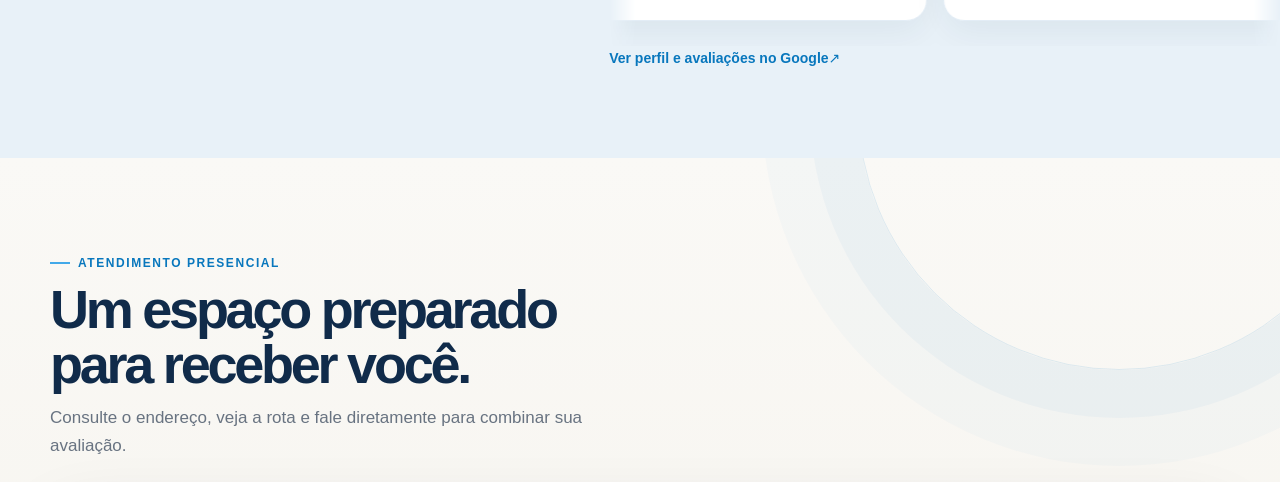
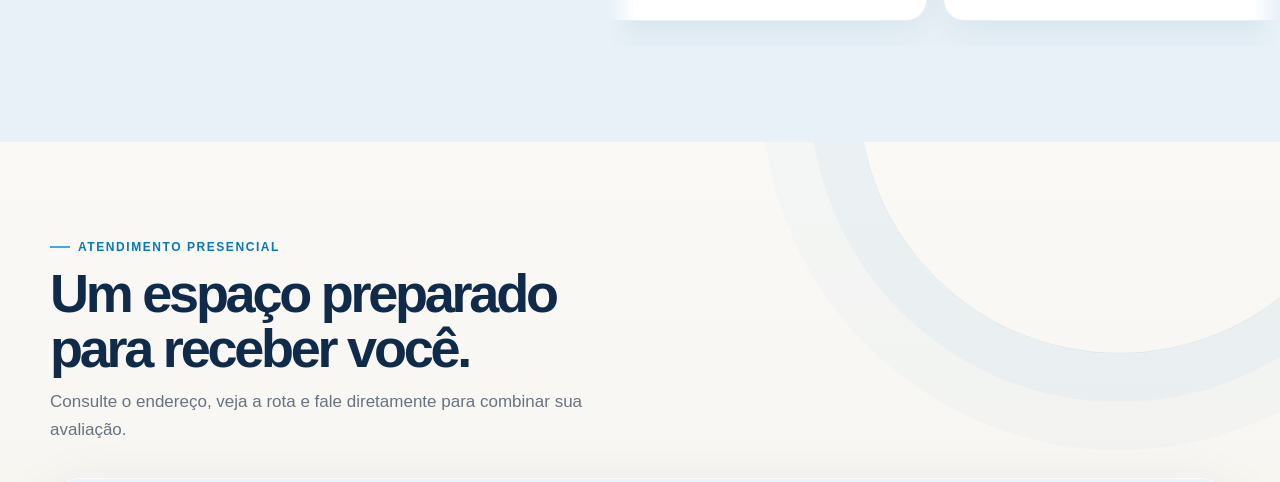
Before and after one commit to victormartinsads/lp-dr-bruno-martins, a plain HTML site: page index.html in a window 1280 px wide. Shown: the part 1014-1496 px from the top of the page. Drawn offline with Linux system fonts and the light colour scheme; grey boxes are pictures that could not be loaded.

Commit message:
Remove 'Ver perfil e avaliações no Google' link

```diff
--- a/index.html
+++ b/index.html
@@ -149,7 +149,6 @@
           <article class="review-card" aria-hidden="true"><div class="review-card-head"><span class="review-person"><img class="review-avatar" src="https://lh3.googleusercontent.com/a/ACg8ocI363sNDCntGuDM4LuYKJrqxlXzDMNKF3WXflp3c0jYfRII8Q=w40-h40-c-rp-mo-br100" alt="" width="40" height="40" loading="lazy" decoding="async"><span class="review-name">Aretha Saraiva</span></span><span class="google-mark"><b>G</b></span></div><span class="review-stars">★★★★★</span><blockquote>Dr Bruno, um profissional capacitado, atencioso, e no dia seguinte que fui na sess&#227;o, fiquei sem dor! Excelente!</blockquote><span class="review-source"><b>G</b> Avaliação no Google</span></article>
           <article class="review-card" aria-hidden="true"><div class="review-card-head"><span class="review-person"><img class="review-avatar" src="https://lh3.googleusercontent.com/a/ACg8ocJMQz3kw3ZJ_-DlFImCoeX-ZMsMs9DLxdOxLwF58wYZWwrpgA=w40-h40-c-rp-mo-br100" alt="" width="40" height="40" loading="lazy" decoding="async"><span class="review-name">Sander Jose</span></span><span class="google-mark"><b>G</b></span></div><span class="review-stars">★★★★★</span><blockquote>Excelente, muito bom m&#233;dico, muito atencioso.</blockquote><span class="review-source"><b>G</b> Avaliação no Google</span></article>
         </div></div>
-        <a class="review-link" href="https://share.google/ed1NO0tmLVCfIgOtt" target="_blank" rel="noopener noreferrer">Ver perfil e avaliações no Google <span aria-hidden="true">↗</span></a>
       </div>
     </section>
     <section class="section location-section" aria-labelledby="location-title"><div class="section-inner reveal">
```
